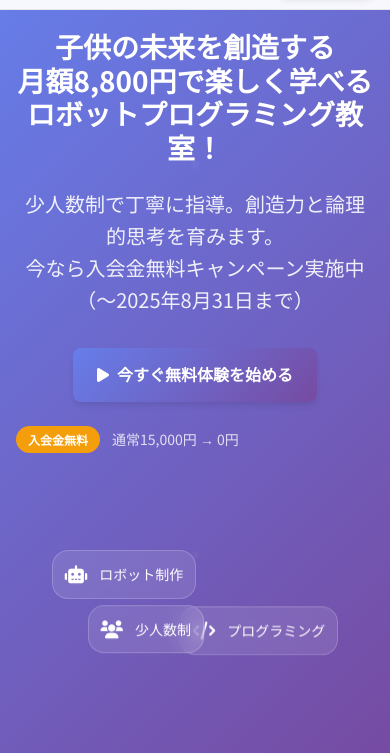
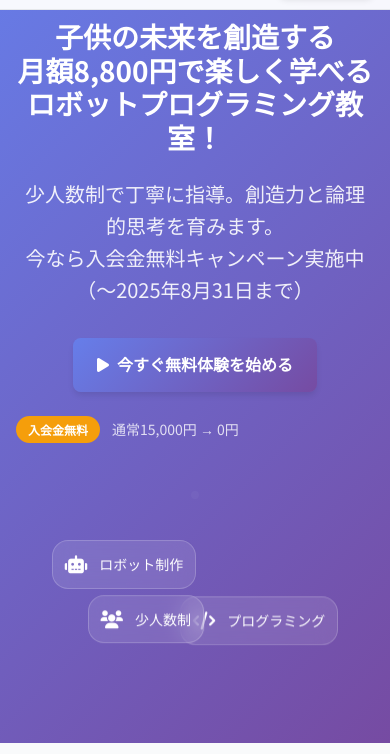
Before and after one commit to m-r-k-w/site01, a website: page index.html in a window 390 px wide. Shown: the part 90-844 px from the top of the page. Drawn offline with Linux system fonts and the light colour scheme.

Commit message:
レスポンシブデザインの調整。スマホおよび小型画面向けに.heroクラスのマージンとパディングを変更し、表示を最適化。

```diff
--- a/styles.css
+++ b/styles.css
@@ -599,8 +599,9 @@ body {
 /* レスポンシブデザイン */
 @media (max-width: 768px) {
     .hero {
-        margin-top: 70px; /* スマホではヘッダーが少し小さいので調整 */
-        padding: 80px 0 60px;
+        padding-top: 120px;
+        margin-top: 0;
+        padding-bottom: 60px;
     }
 
     .hero-content {
@@ -670,8 +671,9 @@ body {
     }
 
     .hero {
-        margin-top: 60px; /* さらに小さい画面では調整 */
-        padding: 60px 0 40px;
+        padding-top: 110px;
+        margin-top: 0;
+        padding-bottom: 40px;
     }
 
     .hero-title {
```
